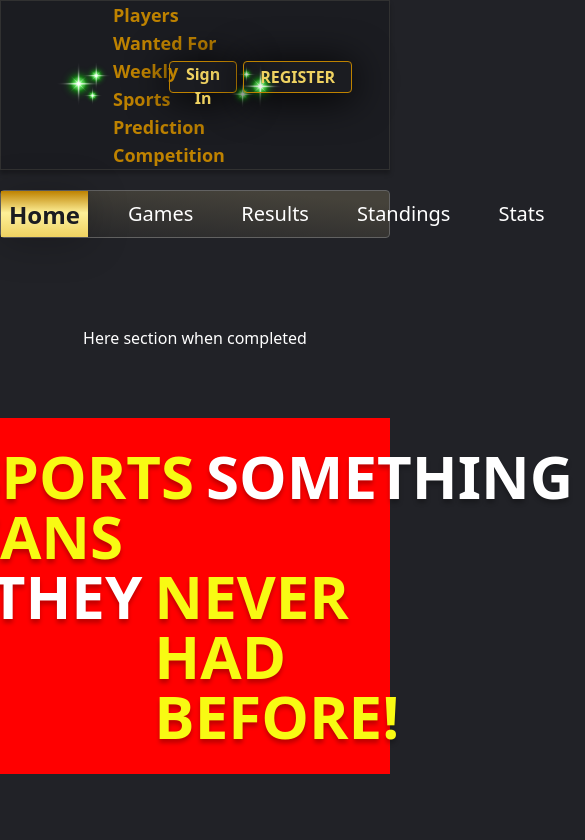
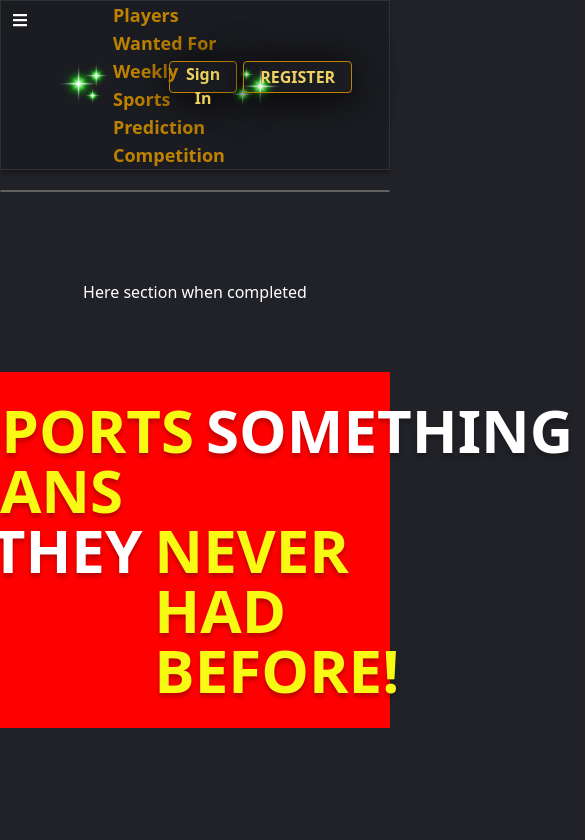
Before and after one commit to Bragging-Rights/ultimate-bragging-rights, a React (Vite) app in the folder client/: page / in a window 390 px wide. Shown: the top 840 px of the page, 585 px wide, since content can reach past the window. Built offline with nearby package versions, Linux system fonts and the light colour scheme; grey boxes are pictures that could not be loaded.

Commit message:
navbar responsive

```diff
--- a/client/src/components/GameCard/GamerCardRight/GamerCardRight.tsx
+++ b/client/src/components/GameCard/GamerCardRight/GamerCardRight.tsx
@@ -27,20 +27,24 @@ const GamerCardRight = ({ gameData }) => {
           <div className=" flex flex-col justify-start ">
             <span className=" game-time ">Money Line</span>
             <div className=" box ">
-              <label>{gameData?.["v-ml"]}</label> <label> Pts</label>
+              <label>{gameData?.["v-ml"]}</label> <label></label>
             </div>
           </div>
           <div className=" flex flex-col justify-start ">
             <span className=" game-time">Spread</span>
             <div className=" box ">
-              <label>{gameData?.["v-sprd"]}</label> <label>12 Pts</label>
+              <label>{gameData?.["v-sprd"]}</label>
+              {/* <label>____</label>
+              <label>{gameData?.["v-sprd-odds"]}</label> */}
             </div>
           </div>
           <div className=" flex flex-col justify-start ">
             <span className=" game-time">Over/Under</span>
 
             <div className=" box ">
-              <label>{gameData?.["v-ou"]}</label> <label>12 Pts</label>
+              <label>{gameData?.["v-ou"]}</label>
+              {/* <label>____</label>
+              <label>{gameData?.["v-ou-odds"]}</label> */}
             </div>
           </div>
         </div>
@@ -77,23 +81,28 @@ const GamerCardRight = ({ gameData }) => {
           </div>
           <div className=" flex flex-col ">
             <div className=" box ">
-              <label>{gameData?.["h-ml"]}</label> <label> Pts</label>
+              <label>{gameData?.["h-ml"]}</label>
+              <label></label>
             </div>
           </div>
           <div className=" flex flex-col ">
             <div className=" box ">
-              <label>{gameData?.["h-sprd"]}</label> <label> Pts</label>
+              <label>{gameData?.["h-sprd"]}</label>
+              {/* <label>____</label>
+              <label>{gameData?.["h-sprd-odds"]}</label> */}
             </div>
           </div>
           <div className=" flex flex-col">
             <div className=" box ">
-              <label>{gameData?.["h-ou"]}</label> <label> Pts</label>
+              <label>{gameData?.["h-ou"]}</label>
+              {/* <label>____</label>
+              <label>{gameData?.["h-ou-odds"]}</label> */}
             </div>
           </div>
         </div>
 
         <div className=" flex justify-between">
-          <div className="card-id">ID: 625</div>
+          {/* <div className="card-id">ID: 625</div> */}
           <div className=" flex mt-4 gap-1 items-center">
             <input type="radio" />
             <label className="card-label">REG</label>
--- a/client/src/components/MainNavBar.jsx
+++ b/client/src/components/MainNavBar.jsx
@@ -1,5 +1,6 @@
-import React from "react";
+import React, { useState } from "react";
 import { NavLink, useLocation } from "react-router-dom";
+import { FaBars, FaTimes } from "react-icons/fa"; // Import icons from a library like React Icons
 
 const navItem = [
   {
@@ -18,7 +19,6 @@ const navItem = [
     label: "Standings",
     path: "/standings",
   },
-
   {
     label: "Stats",
     path: "/stats",
@@ -27,14 +27,13 @@ const navItem = [
     label: "Teams",
     path: "/teams",
   },
-
   {
     label: "Pools",
     path: "/pools",
   },
   {
     label: "FB Challenge",
-    path: "/fb-challanges",
+    path: "/fb-challenges",
   },
   {
     label: "Records",
@@ -48,20 +47,35 @@ const navItem = [
 
 const MainNavBar = () => {
   const location = useLocation();
+  const [isNavOpen, setIsNavOpen] = useState(false);
+
+  const toggleNav = () => {
+    setIsNavOpen(!isNavOpen);
+  };
 
   return (
     <div
-      className=" w-full rounded border border-[#626262] h-12 my-5 flex items-center"
+      className="w-full rounded border border-[#626262] my-5 flex items-center"
       style={{
         background: "linear-gradient(185deg, #45423A 15.54%, #202126 114.57%)",
       }}
     >
-      <ul className=" flex gap-8  h-full items-center">
+      <button
+        onClick={toggleNav}
+        className="md:hidden absolute top-0 left-0 m-3 text-white"
+      >
+        {isNavOpen ? <FaTimes /> : <FaBars />}
+      </button>
+      <ul
+        className={`${
+          isNavOpen ? "block" : "hidden"
+        } md:flex flex-wrap gap-4 h-full items-center`}
+      >
         {navItem.map((item, index) => {
           return (
             <li
               key={index}
-              className={` text-xl px-2 h-full flex items-center font-light text-white
+              className={`text-xl px-2 h-full flex items-center font-light text-white
                           ${
                             location.pathname === item.path ? "active-item" : ""
                           }
```
